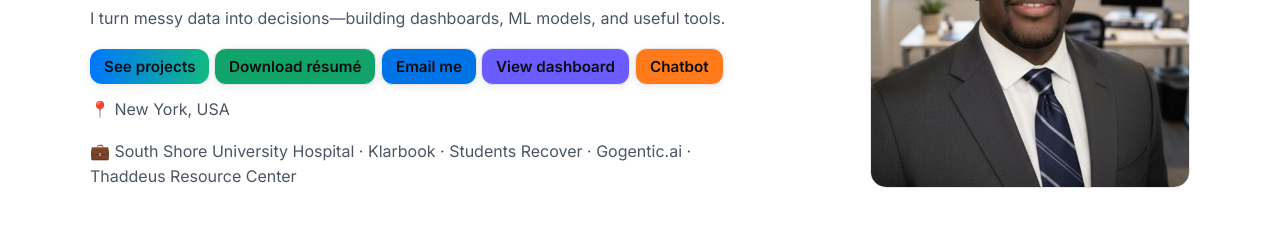
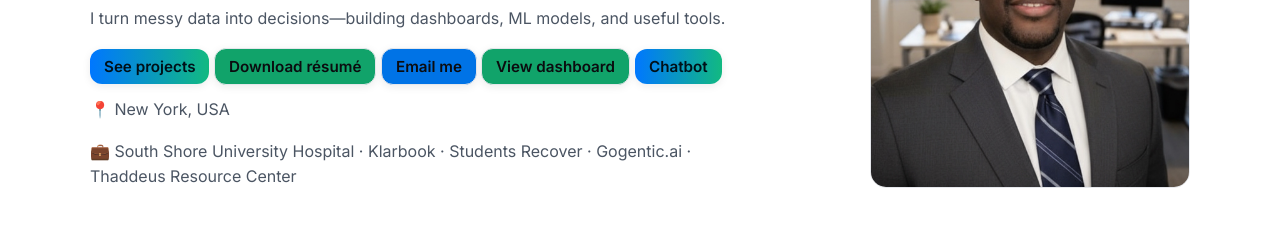
Before and after one commit to Occeanstanley/occeanstanley.github.io, a plain HTML site: page index.html in a window 1280 px wide. Shown: the part 249-483 px from the top of the page. Drawn offline with Linux system fonts and the light colour scheme.

Commit message:
Update index.html

```diff
--- a/index.html
+++ b/index.html
@@ -62,8 +62,8 @@
         <a class="btn primary" href="#projects">See projects</a>
         <a class="btn btn--green" href="assets/Stanley_Occean_Resume.pdf" target="_blank" rel="noopener">Download résumé</a>
         <a class="btn btn--blue" href="mailto:so51517n@pace.edu">Email me</a>
-        <a class="btn btn--purple" href="#analytics">View dashboard</a>
-        <a class="btn btn--orange" href="#chatbot">Chatbot</a>
+        <a class="btn btn--green" href="#analytics">View dashboard</a>
+        <a class="btn primary" href="#chatbot">Chatbot</a>
       </div>
       <div class="meta">
         <span>📍 New York, USA</span>
```
